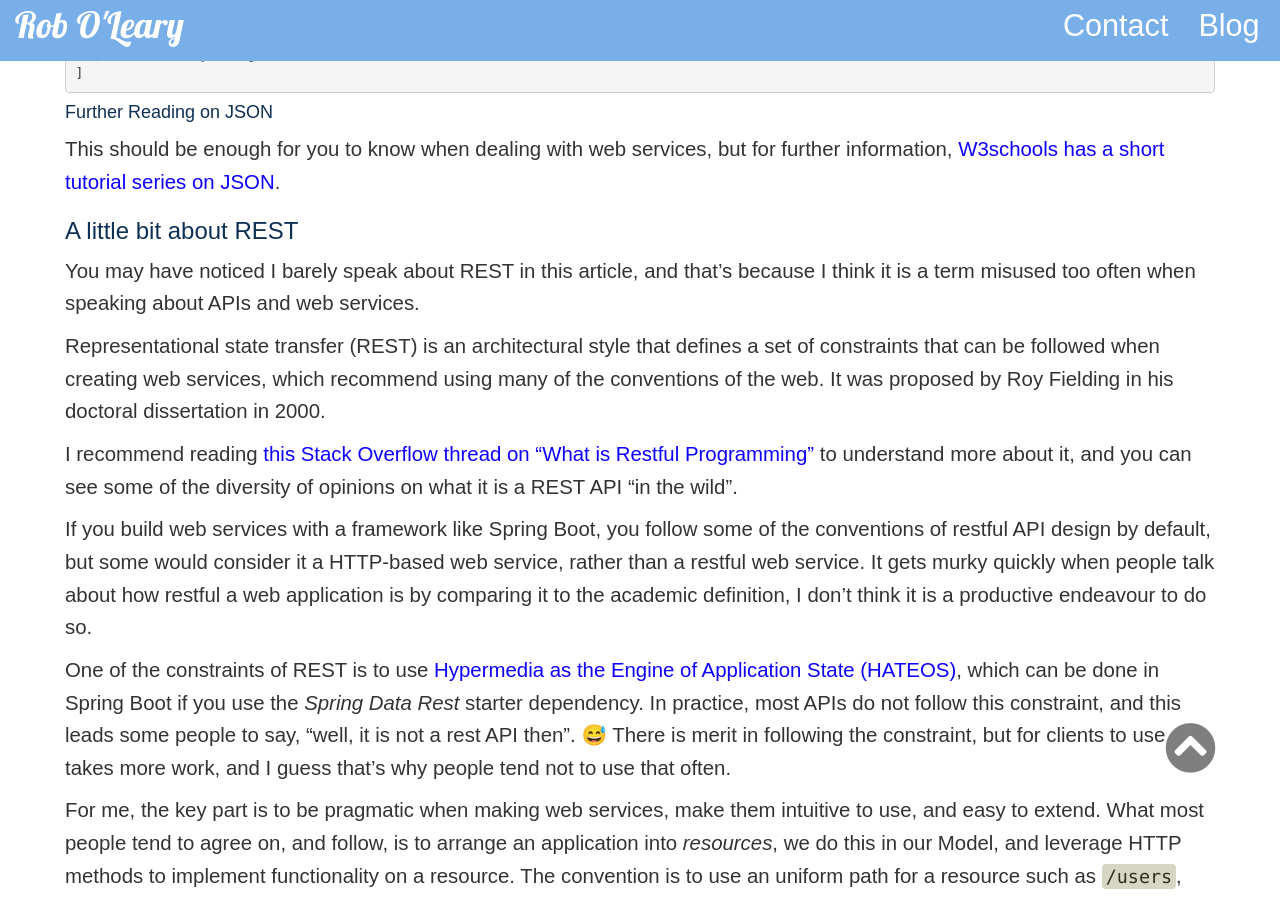
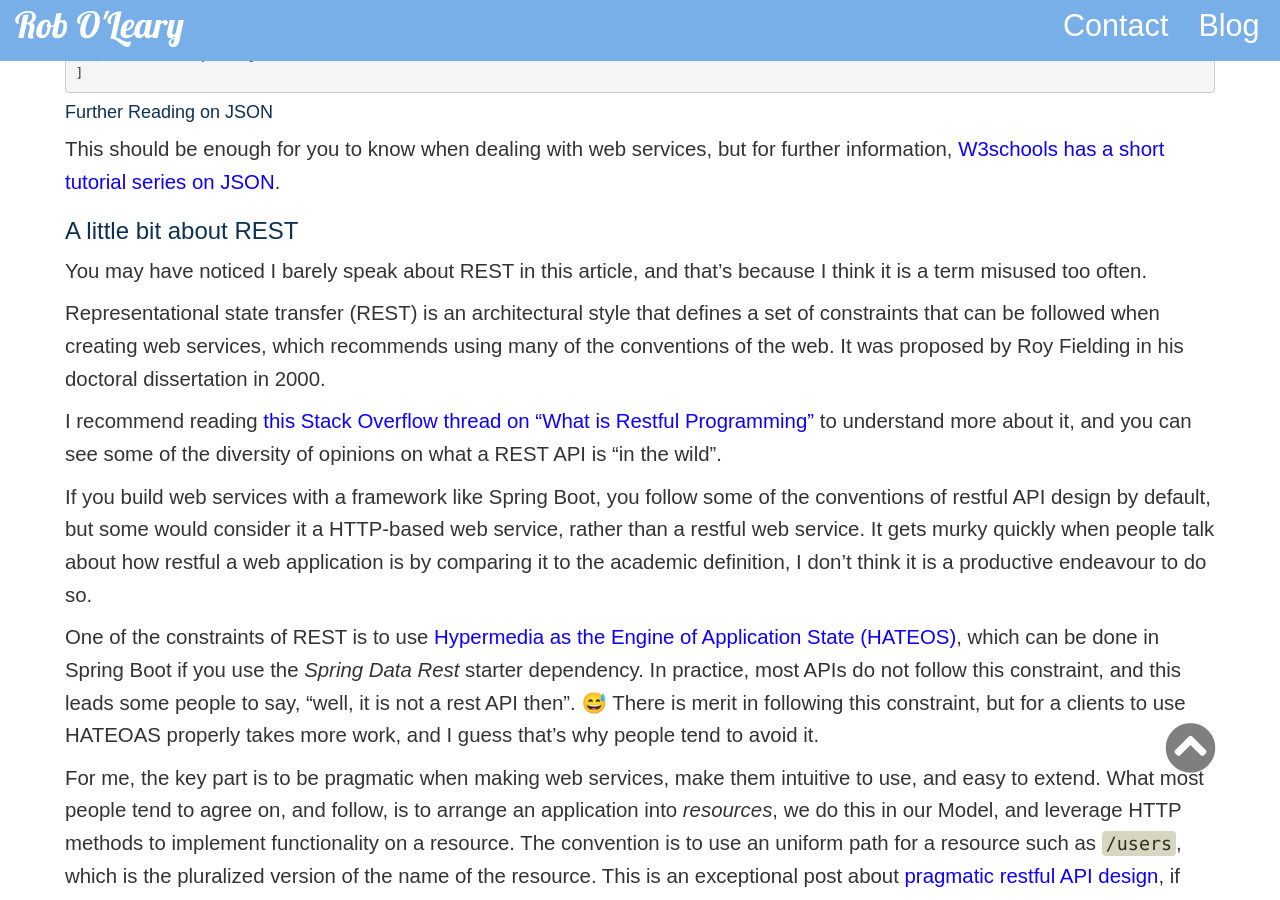
Before and after one commit to robole/robole.github.io, a Jekyll site: the page built from _posts/2020-06-03-spring-boot-api.md, in a window 1280 px wide and 900 px high, scrolled down 14591 px. Built offline with Jekyll 4.4.1, drawn with Linux system fonts in a browser that asks for light colours; nearby versions of some CDN libraries; some of the changed text lies outside the part shown.

Commit message:
add to drafts and some light edits to api post

```diff
--- a/_posts/2020-06-03-spring-boot-api.md
+++ b/_posts/2020-06-03-spring-boot-api.md
@@ -351,15 +351,15 @@ This should be enough for you to know when dealing with web services, but for fu
 
 ### A little bit about REST
 
-You may have noticed I barely speak about REST in this article, and that's because I think it is a term misused too often when speaking about APIs and web services.
+You may have noticed I barely speak about REST in this article, and that's because I think it is a term misused too often.
 
-Representational state transfer (REST) is an architectural style that defines a set of constraints that can be followed when creating web services, which recommend using many of the conventions of the web. It was proposed by Roy Fielding in his doctoral dissertation in 2000.
+Representational state transfer (REST) is an architectural style that defines a set of constraints that can be followed when creating web services, which recommends using many of the conventions of the web. It was proposed by Roy Fielding in his doctoral dissertation in 2000.
 
-I recommend reading [this Stack Overflow thread on "What is Restful Programming"](https://stackoverflow.com/questions/671118/what-exactly-is-restful-programming) to understand more about it, and you can see some of the diversity of opinions on what it is a REST API "in the wild".
+I recommend reading [this Stack Overflow thread on "What is Restful Programming"](https://stackoverflow.com/questions/671118/what-exactly-is-restful-programming) to understand more about it, and you can see some of the diversity of opinions on what a REST API is "in the wild".
 
 If you build web services with a framework like Spring Boot, you follow some of the conventions of restful API design by default, but some would consider it a HTTP-based web service, rather than a restful web service. It gets murky quickly when people talk about how restful a web application is by comparing it to the academic definition, I don't think it is a productive endeavour to do so.
 
-One of the constraints of REST is to use [Hypermedia as the Engine of Application State (HATEOS)](http://restcookbook.com/Basics/hateoas/), which can be done in Spring Boot if you use the _Spring Data Rest_ starter dependency. In practice, most APIs do not follow this constraint, and this leads some people to say, "well, it is not a rest API then". 😅 There is merit in following the constraint, but for clients to use takes more work, and I guess that's why people tend not to use that often.
+One of the constraints of REST is to use [Hypermedia as the Engine of Application State (HATEOS)](http://restcookbook.com/Basics/hateoas/), which can be done in Spring Boot if you use the _Spring Data Rest_ starter dependency. In practice, most APIs do not follow this constraint, and this leads some people to say, "well, it is not a rest API then". 😅 There is merit in following this constraint, but for a clients to use HATEOAS properly takes more work, and I guess that's why people tend to avoid it.
 
 For me, the key part is to be pragmatic when making web services, make them intuitive to use, and easy to extend. What most people tend to agree on, and follow, is to arrange an application into _resources_, we do this in our Model, and leverage HTTP methods to implement functionality on a resource. The convention is to use an uniform path for a resource such as `/users`, which is the pluralized version of the name of the resource. This is an exceptional post about [pragmatic restful API design](https://www.vinaysahni.com/best-practices-for-a-pragmatic-restful-api), if you want to understand the conventions well.
 
```
Also changed, not shown: other parts of _posts/2020-06-03-spring-boot-api.md (+2 -2 lines), _drafts/pimp-your-blog-text.md (+1 -1 lines), _drafts/pimp-your-blog-the-best.md (added, +5 -0 lines), _drafts/web-to-a-teenager.md (+1 -1 lines).
